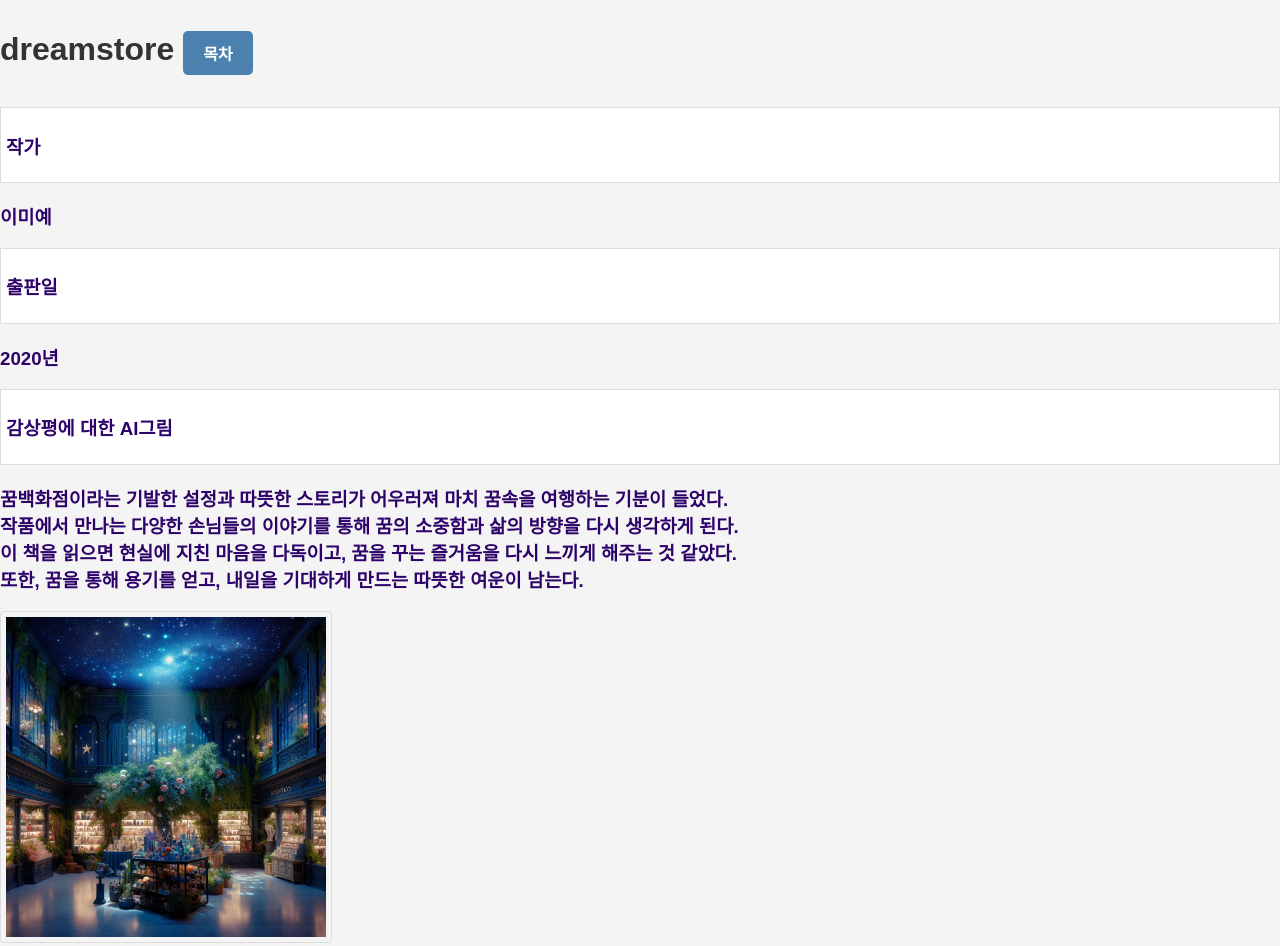
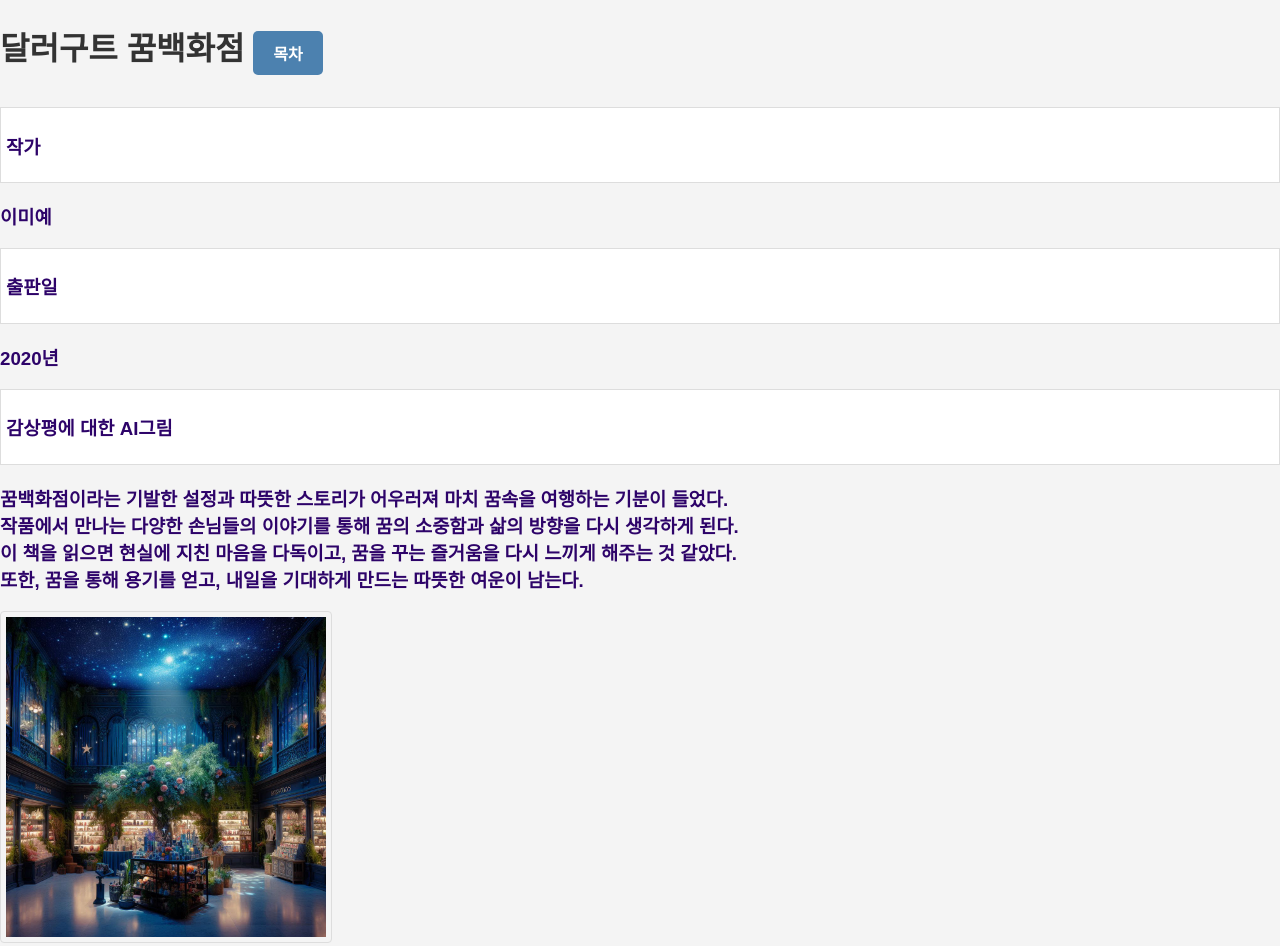
Before and after one commit to cjui060310/BookLog, a plain HTML site: page dreamstore.html in a window 1280 px wide. Shown: the top 946 px of the page. Drawn offline with Linux system fonts and the light colour scheme.

Commit message:
Update dreamstore.html

```diff
--- a/dreamstore.html
+++ b/dreamstore.html
@@ -7,7 +7,7 @@
 <body>
 
 <h1>
-    dreamstore
+    달러구트 꿈백화점
     <a href="index.html" class="button">목차</a>
 </h1>
 <ul>
```
